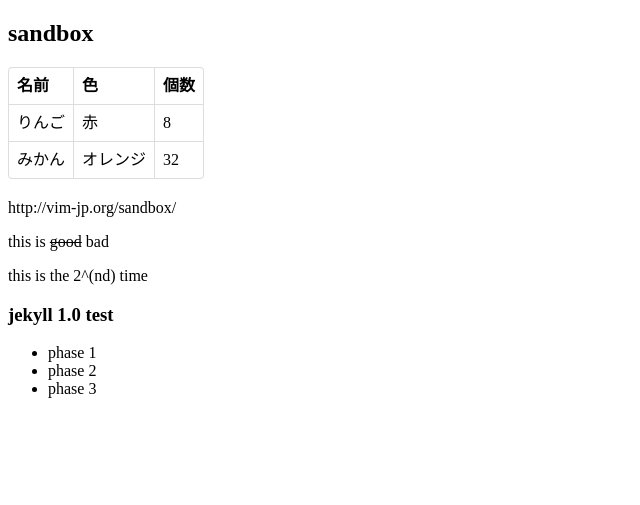
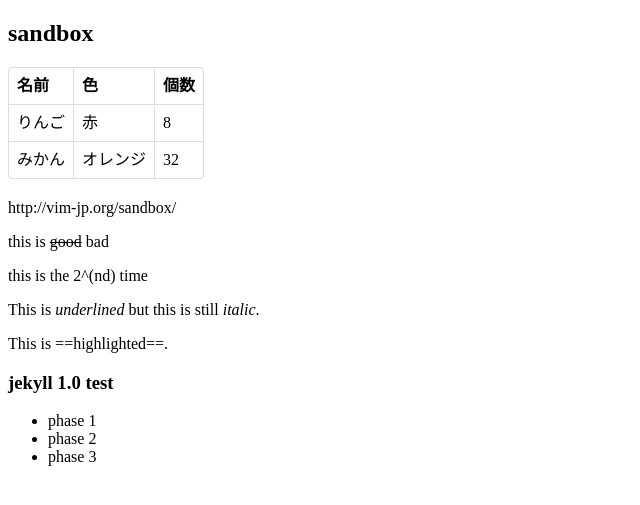
Before and after one commit to vim-jp/sandbox, a Jekyll site: the page built from index.md, in a window 1280 px wide. Shown: the top 505 px of the page, without its empty margins (0-640 px from the left). Built offline with Jekyll 4.4.1, drawn with Linux system fonts in a browser that asks for light colours; Markdown is read by kramdown in place of the engine named in the settings.

Commit message:
Add redcarpet extensions

```diff
--- a/_config.yml
+++ b/_config.yml
@@ -5,4 +5,4 @@ exclude:
   - 'foo'
 
 redcarpet:
-  extensions: ["tables",  "autolink",  "strikethrough",  "superscript"]
+  extensions: ["tables", "autolink", "strikethrough", "superscript", "underline", "highlight"]
--- a/index.md
+++ b/index.md
@@ -14,6 +14,10 @@ this is ~~good~~ bad
 
 this is the 2^(nd) time
 
+This is _underlined_ but this is still *italic*.
+
+This is ==highlighted==.
+
 ### jekyll 1.0 test
 
 * phase 1
```
